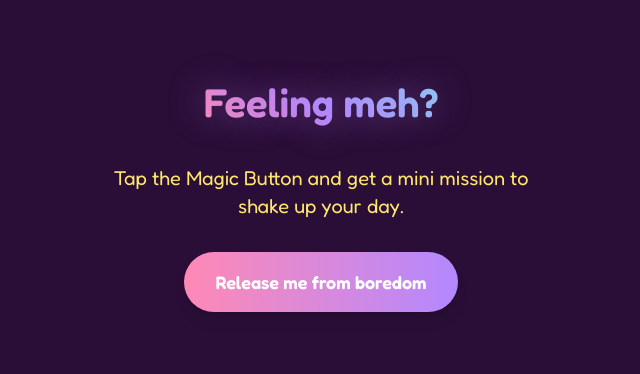
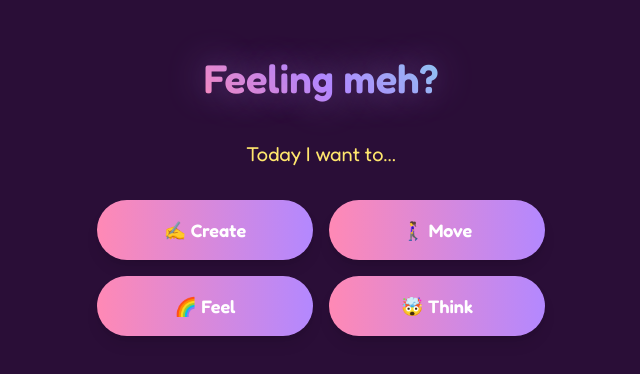
Before and after one commit to sdesby/magicbutton, a Next.js app: page / in a window 1280 px wide. Shown: the part 208-582 px from the top of the page, without its empty margins (319-959 px from the left). Built offline with nearby package versions, Linux system fonts and the light colour scheme.

Commit message:
V2: add the Today I want xp

```diff
--- a/src/app/page.tsx
+++ b/src/app/page.tsx
@@ -14,61 +14,24 @@ interface ErrorResponse {
 }
 
 export default function Home() {
-  const router = useRouter();
   const [response, setResponse] = useState<WebhookResponse | null>(null);
   const [isLoading, setIsLoading] = useState(false);
   const [error, setError] = useState<string | null>(null);
   const { translations: t, languageCode, isLoading: isLoadingLanguage } = useLanguage();
-  const [clickCount, setClickCount] = useState(0);
+  const router = useRouter();
 
-  const handleEmojiClick = async (mood: string) => {
+  const handleChallengeClick = async (challenge: string) => {
     try {
       setIsLoading(true);
       setError(null);
       setResponse(null);
-      setClickCount(0); // Reset counter when initial button is clicked
 
       const response = await fetch('/api/send-feeling', {
         method: 'POST',
         headers: {
           'Content-Type': 'application/json',
         },
-        body: JSON.stringify({ mood, lang: languageCode }),
-      });
-
-      const data = await response.json();
-
-      if (!response.ok) {
-        const errorData = data as ErrorResponse;
-        throw new Error(errorData.details || errorData.error || t.errors.failedToSend);
-      }
-
-      setResponse(data as WebhookResponse);
-    } catch (error) {
-      const message = error instanceof Error ? error.message : t.errors.default;
-      setError(message);
-    } finally {
-      setIsLoading(false);
-    }
-  };
-
-  const handleAnotherClick = async () => {
-    if (clickCount >= 2) {
-      router.push('/contact');
-      return;
-    }
-
-    setIsLoading(true);
-    setError(null);
-    setClickCount(prev => prev + 1);
-
-    try {
-      const response = await fetch('/api/send-feeling', {
-        method: 'POST',
-        headers: {
-          'Content-Type': 'application/json',
-        },
-        body: JSON.stringify({ mood: 'Bored', lang: languageCode }),
+        body: JSON.stringify({ challenge, lang: languageCode }),
       });
 
       const data = await response.json();
@@ -100,20 +63,40 @@ export default function Home() {
           <>
             <h1 className="title">{t.title}</h1>
 
+            {/* Subtitle is only shown if there is no response */}
+            {!response && (
               <h2 className="text-[var(--candy-yellow)] text-xl text-center">
                 {t.subtitle}
               </h2>
+            )}
 
             {!response && (
+              <div className="grid grid-cols-2 gap-4 w-full">
                 <button
-                className="bg-gradient-to-r from-[var(--candy-pink)] to-[var(--candy-purple)]
-                        text-white font-semibold py-4 px-8 rounded-full shadow-lg
-                        hover:scale-105 transition-transform duration-200 ease-in-out
-                        text-lg"
-                onClick={() => handleEmojiClick('Bored')}
+                  className="bg-gradient-to-r from-[var(--candy-pink)] to-[var(--candy-purple)] text-white font-semibold py-4 px-8 rounded-full shadow-lg hover:scale-105 transition-transform duration-200 ease-in-out text-lg w-full"
+                  onClick={() => handleChallengeClick('create')}
                 >
-                {t.mainButton}
+                  {t.mainButtons.create}
                 </button>
+                <button
+                  className="bg-gradient-to-r from-[var(--candy-pink)] to-[var(--candy-purple)] text-white font-semibold py-4 px-8 rounded-full shadow-lg hover:scale-105 transition-transform duration-200 ease-in-out text-lg w-full"
+                  onClick={() => handleChallengeClick('move')}
+                >
+                  {t.mainButtons.move}
+                </button>
+                <button
+                  className="bg-gradient-to-r from-[var(--candy-pink)] to-[var(--candy-purple)] text-white font-semibold py-4 px-8 rounded-full shadow-lg hover:scale-105 transition-transform duration-200 ease-in-out text-lg w-full"
+                  onClick={() => handleChallengeClick('feel')}
+                >
+                  {t.mainButtons.feel}
+                </button>
+                <button
+                  className="bg-gradient-to-r from-[var(--candy-pink)] to-[var(--candy-purple)] text-white font-semibold py-4 px-8 rounded-full shadow-lg hover:scale-105 transition-transform duration-200 ease-in-out text-lg w-full"
+                  onClick={() => handleChallengeClick('think')}
+                >
+                  {t.mainButtons.think}
+                </button>
+              </div>
             )}
 
             {isLoading && (
@@ -131,7 +114,7 @@ export default function Home() {
             )}
 
             {response && (
-              <div className="response-container">
+              <div className="response-container flex flex-col items-center">
                 <div className="text-[var(--candy-yellow)] text-xl font-semibold mb-4">
                   {response.promptType}
                 </div>
@@ -139,13 +122,10 @@ export default function Home() {
                   {response.joyBurst}
                 </div>
                 <button
-                  className="bg-gradient-to-r from-[var(--candy-purple)] to-[var(--candy-blue)]
-                            text-white font-semibold py-3 px-6 rounded-full shadow-lg
-                            hover:scale-105 transition-transform duration-200 ease-in-out
-                            text-base"
-                  onClick={handleAnotherClick}
+                  className="bg-gradient-to-r from-[var(--candy-purple)] to-[var(--candy-blue)] text-white font-semibold py-3 px-6 rounded-full shadow-lg hover:scale-105 transition-transform duration-200 ease-in-out text-base mx-auto"
+                  onClick={() => router.push('/contact')}
                 >
-                  {t.anotherButton}
+                  {t.moreButton}
                 </button>
               </div>
             )}
--- a/src/translations/en.ts
+++ b/src/translations/en.ts
@@ -1,8 +1,14 @@
 export const en = {
   title: "Feeling meh?",
-  subtitle: "Tap the Magic Button and get a mini mission to shake up your day.",
-  mainButton: "Release me from boredom",
-  anotherButton: "Give me another!",
+  subtitle: "Today I want to...",
+  mainButton: undefined, // Deprecated in v2
+  mainButtons: {
+    create: "✍️ Create",
+    move: "🚶‍♀️ Move",
+    feel: "🌈 Feel",
+    think: "🤯 Think"
+  },
+  moreButton: "I want more",
   errors: {
     default: "An unexpected error occurred",
     failedToSend: "Failed to send feeling"
--- a/src/translations/fr.ts
+++ b/src/translations/fr.ts
@@ -1,8 +1,14 @@
 export const fr = {
   title: "Envie de secouer la routine ?",
-  subtitle: "Tape sur le Bouton Magique pour changer ta journée !",
-  mainButton: "Sauve-moi de l'ennui !",
-  anotherButton: "Une autre dose !",
+  subtitle: "Aujourd'hui, j'ai envie de...",
+  mainButton: undefined, // Deprecated in v2
+  mainButtons: {
+    create: "✍️ Créer",
+    move: "🚶‍♀️ Bouger",
+    feel: "🌈 Ressentir",
+    think: "🤯 Réfléchir"
+  },
+  moreButton: "J'en veux plus",
   errors: {
     default: "Une erreur inattendue s'est produite",
     failedToSend: "Échec de l'envoi du sentiment"
```
Lines whose indentation alone changed are shown as unchanged.
